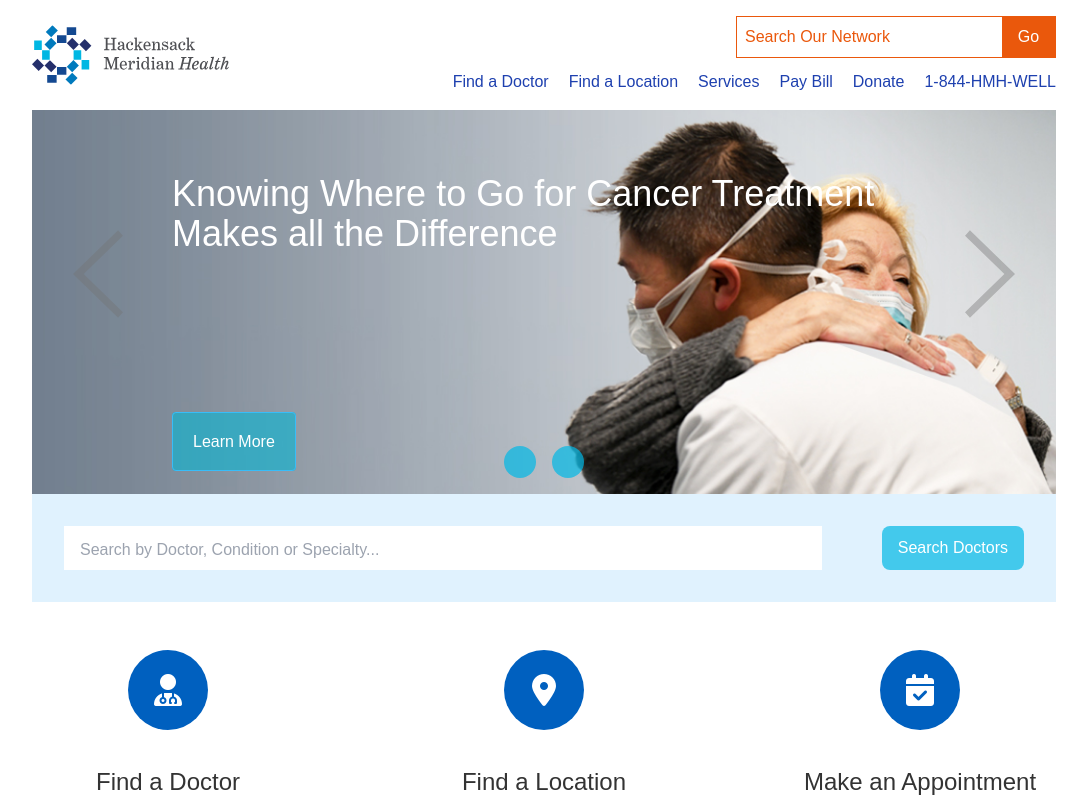
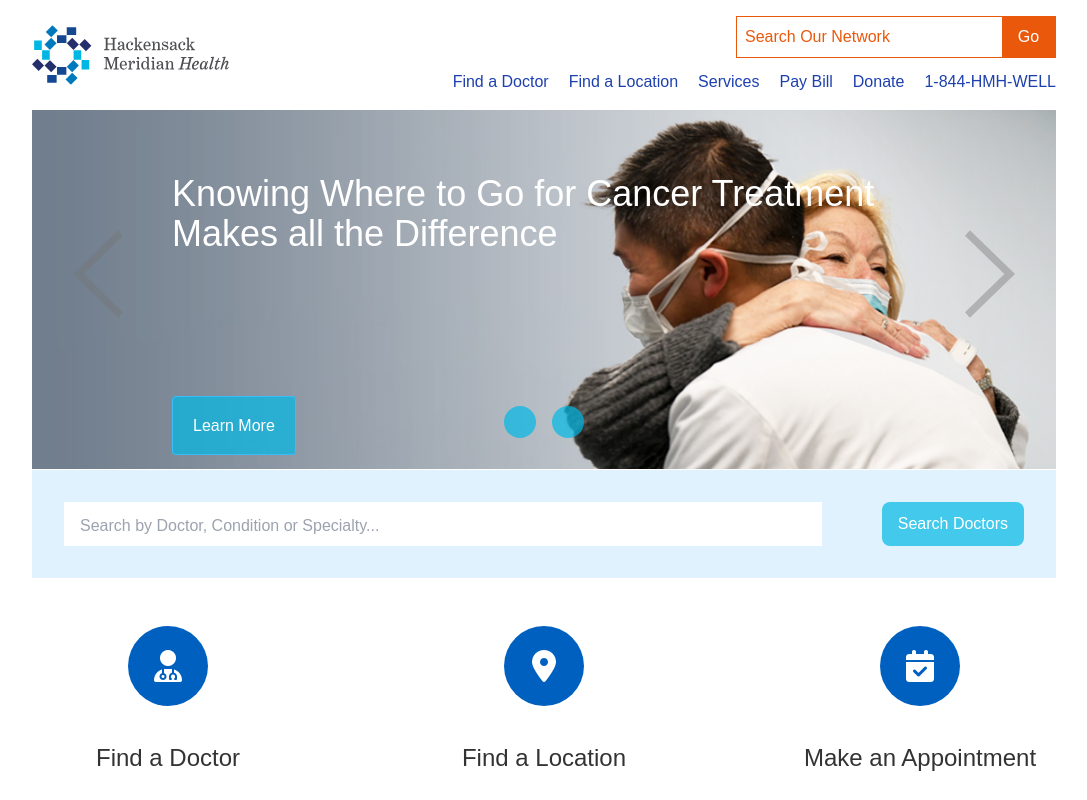
Before and after one commit to jhs129/hmh-poc, a Next.js app: page /test in a window 1280 px wide. Shown: the top 800 px of the page, without its empty margins (96-1183 px from the left). Built offline with nearby package versions, Linux system fonts and the light colour scheme.

Commit message:
integrated provider search with cms

```diff
--- a/components/Counter/Counter.jsx
+++ /dev/null
@@ -1,29 +0,0 @@
-"use client";
-import React, { useState } from "react";
-import styles from "./styles.module.css";
-
-function Counter({ initialCount = 99 }) {
-  const [count, setCount] = useState(initialCount);
-
-  const increment = () => {
-    setCount((prevCount) => prevCount + 1);
-  };
-
-  const decrement = () => {
-    setCount((prevCount) => prevCount - 1);
-  };
-
-  return (
-    <div className={styles.counter}>
-      <button className={styles.btn} onClick={decrement}>
-        -
-      </button>
-      <span className={styles.count}>{count}</span>
-      <button className={styles.btn} onClick={increment}>
-        +
-      </button>
-    </div>
-  );
-}
-
-export default Counter;
--- a/components/search/provider-search-form.jsx
+++ b/components/search/provider-search-form.jsx
@@ -10,13 +10,13 @@ function ProviderSearchForm(props) {
               <input
                 type="text"
                 className="flex-1 border-1 bg-white border-white w-full md:w-2/3 pt-3 pb-2 focus:outline-none md:mr-3 md:mb-0 placeholder:px-4"
-                placeholder={props.placeholder || "Search by Doctor, Condition or Specialty..."}
+                placeholder={props.placeholdeText || "Search by Doctor, Condition or Specialty..."}
               />
 
               <input
                 type="submit"
                 className="rounded-lg bg-tertiaryAccent text-white text-base py-2 px-4"
-                value={props.title || "Search Doctors"}
+                value={props.buttonLabel || "Search Doctors"}
               />
           </form>
       </div>
--- a/components/ui/hero-carousel.content.jsx
+++ b/components/ui/hero-carousel.content.jsx
@@ -3,7 +3,7 @@ const content = [
       headline:
         "Knowing Where to Go for Cancer Treatment Makes all the Difference",
       subhead: "",
-      src: "/images/hero1.png",
+      image: "/images/hero1.png",
       alt: "Cancer Treatment",
       buttonText: "Learn More",
       buttonUrl: "/cancer-treatment",
@@ -12,7 +12,7 @@ const content = [
       headline: "Schedule an Appointment",
       subhead:
         "Learn about our 9,500 providers. Call, book online or schedule a virtual visit",
-      src: "/images/hero2.jpeg",
+      image: "/images/hero2.jpeg",
       alt: "Slide 2",
       buttonText: "Schedule Now",
       buttonUrl: "/scheduling",
--- a/components/ui/hero-carousel.jsx
+++ b/components/ui/hero-carousel.jsx
@@ -1,13 +1,13 @@
 import { useState } from "react";
 import { getDefaultContent } from "./hero-carousel.content";
+import Image from "next/image";
 
 function HeroCarousel(props) {
-
   let slides;
-  if (!props.content) {
+  if (!props.slides) {
     slides = getDefaultContent();
   } else {
-    slides = props.content;
+    slides = props.slides;
   }
 
   const [currentSlide, setCurrentSlide] = useState(0);
@@ -29,15 +29,20 @@ function HeroCarousel(props) {
   };
 
   return (
-    <section id="hero-carousel" className="site-container flex flex-col overflow-hidden relative md:min-h-[380px] lg:px-4">
-
-
+    <section
+      id="hero-carousel"
+      className="site-container flex flex-col overflow-hidden relative md:min-h-[360px] lg:px-4"
+    >
       <div className="flex flex-col">
-      <img
-        loading="lazy"
-        src={slides[currentSlide].src}
-        className="absolute z-[-1] h-full w-full mx-auto lg:h-96 object-cover object-center lg:inset-0"
-        alt={slides[currentSlide].alt}
+        <Image
+          src={slides[currentSlide].image}
+          alt="Hero Image"
+          width={1024}
+          height={400}
+          layout="responsive"
+          className="absolute z-[-1] h-full w-full mx-auto lg:h-80 object-cover object-center lg:inset-0"
+          loading="eager"
+          priority
         />
         {/* top containier */}
         <div className="flex flex-row justify-between">
@@ -59,19 +64,23 @@ function HeroCarousel(props) {
             </div>
           </div>
           {/* text overlay and button */}
-          <div className="text-white w-80 h-96 md:w-4/6 lg:w-3/4">
-            <div className="flex flex-col h-80 py-16 pb-4">
-            <h1 className="text-white text-4xl leading-10 md:w-full max-w-full ">
+          <div className="text-white w-80 md:w-4/6 lg:w-3/4">
+            <div id="foo" className="flex flex-col py-16 pb-4">
+              <div className="h-20">
+                <h1 className="text-primaryLight text-4xl leading-10 md:w-full max-w-full ">
                   {slides[currentSlide].headline}
                 </h1>
+              </div>
+              <div className="h-36">
                 {slides[currentSlide].subhead && (
                   <p className="text-xl pb-8">{slides[currentSlide].subhead}</p>
                 )}
-
+              </div>
             </div>
             <a
+              id="hero-button"
               href={slides[currentSlide].buttonUrl}
-              className="mt-14 px-5 py-5 text-white text-center text-base items-center  border bg-cyan-500 bg-opacity-60 max-w-full   border-solid border-sky-400 rounded"
+              className="px-5 py-5 text-primaryLight self-stretch items-center w-64 text-center text-base border bg-tertiaryAccent bg-opacity-60 border-solid border-sky-400 rounded"
             >
               {slides[currentSlide].buttonText}
             </a>
@@ -95,13 +104,13 @@ function HeroCarousel(props) {
           </div>
         </div>
         {/* dot navigation */}
-        <div id="nav-buttons" className="flex justify-center mb-4 md:-mt-16">
+        <div id="nav-buttons" className="flex justify-center mb-4 md:-mt-12">
           {slides.map((slide, index) => (
             <div
               key={index}
               onClick={() => goToSlide(index)}
               className={`mx-2 mt-4 h-8 w-8 rounded-full bg-tertiaryAccent ${
-                index === currentSlide ? "bg-gray-400" : ""
+                index === currentSlide ? "bg-secondaryDark " : ""
               }`}
             ></div>
           ))}
```
Also changed, not shown: builder-registry.js (+30 -0 lines), components/Counter/styles.module.css (deleted, +0 -28 lines), public/images/hero2.png (deleted), public/images/hero3.png (deleted). Lines whose indentation alone changed are shown as unchanged.
